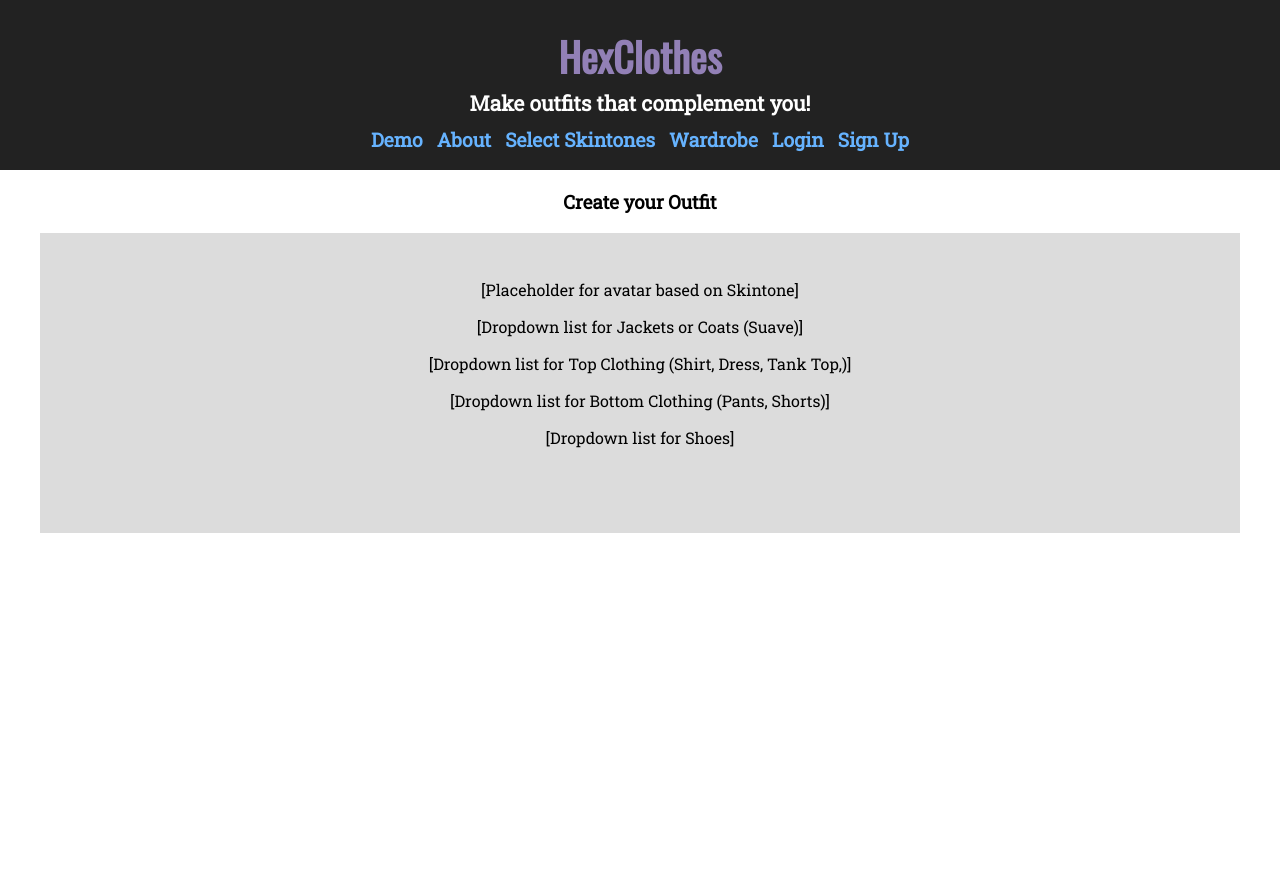
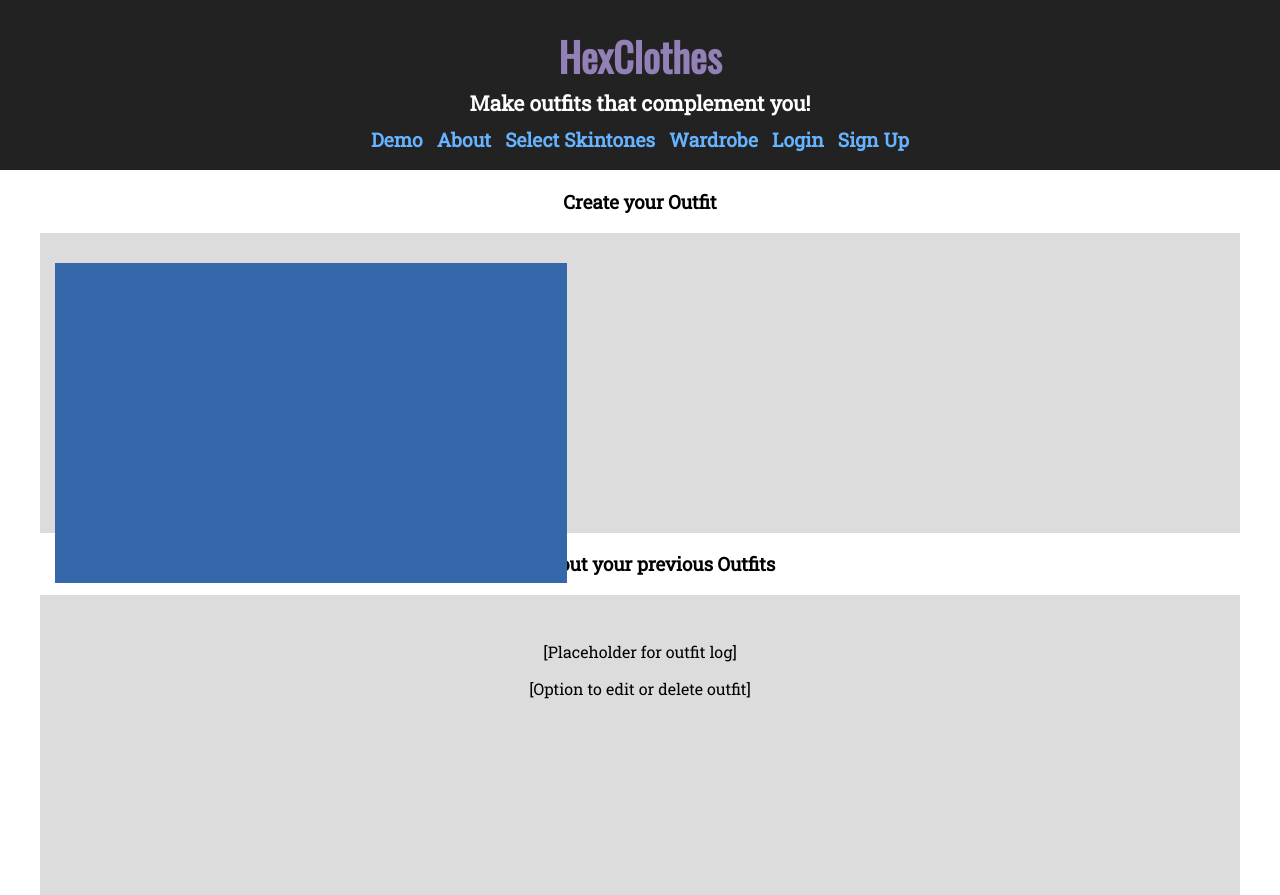
Before and after one commit to Saitama2016/hex-clothes, a React (Create React App) app: page /wardrobe in a window 1280 px wide. Before the commit the page ends 800 px from the top, so only its background shows below. Built offline with nearby package versions, Linux system fonts and the light colour scheme.

Commit message:
Work on Wardrobe Page

```diff
--- a/src/avatarLog/avatar.css
+++ b/src/avatarLog/avatar.css
@@ -1,4 +1,5 @@
 #user {
     margin-top: 100px;
     color: black;
+    background: rgba(131, 131, 131, 0.6);
 }
--- /dev/null
+++ b/src/wardrobe/wardrobe.css
@@ -0,0 +1,16 @@
+.user {
+    color: black;
+    width: 40%;
+    height: 40%;
+    position: absolute;
+    flex: 0;
+    margin: 0 auto;
+}
+
+.person {
+    width: 100%;
+    height: 100%;
+    float: left;
+    background-color: #3567aa;
+    overflow: hidden;
+  }
--- a/src/wardrobe/wardrobe.js
+++ b/src/wardrobe/wardrobe.js
@@ -1,15 +1,34 @@
 import React from 'react';
+import './wardrobe.css';
 
 export function Wardrobe() {
     return (
         <div>
             <h3>Create your Outfit</h3>
             <section>
-                <p>[Placeholder for avatar based on Skintone]</p>
-                <p>[Dropdown list for Jackets or Coats (Suave)]</p>
-                <p>[Dropdown list for Top Clothing (Shirt, Dress, Tank Top,)]</p>
-                <p>[Dropdown list for Bottom Clothing (Pants, Shorts)]</p>
-                <p>[Dropdown list for Shoes]</p>
+                <div className="user">
+                    <div className="person">
+                        <div className="hat"></div>
+                        <div className="head"></div>
+                        <div className="body">
+                            <div className="top"></div>
+                            <div className="bow"></div>
+                            <div className="left-side"></div>
+                            <div className="right-side"></div>
+                            <div className="shirt"></div>
+                        </div>
+                        <div className="legs">
+                            <div className="left-leg"></div>
+                            <div className="right-leg"></div>
+                        </div>
+                        <div className="feet"></div>
+                    </div>
+                </div>
+            </section>
+            <h3>Checkout your previous Outfits</h3>
+            <section>
+                <p>[Placeholder for outfit log]</p>
+                <p>[Option to edit or delete outfit]</p>
             </section>
         </div>
     );
```
